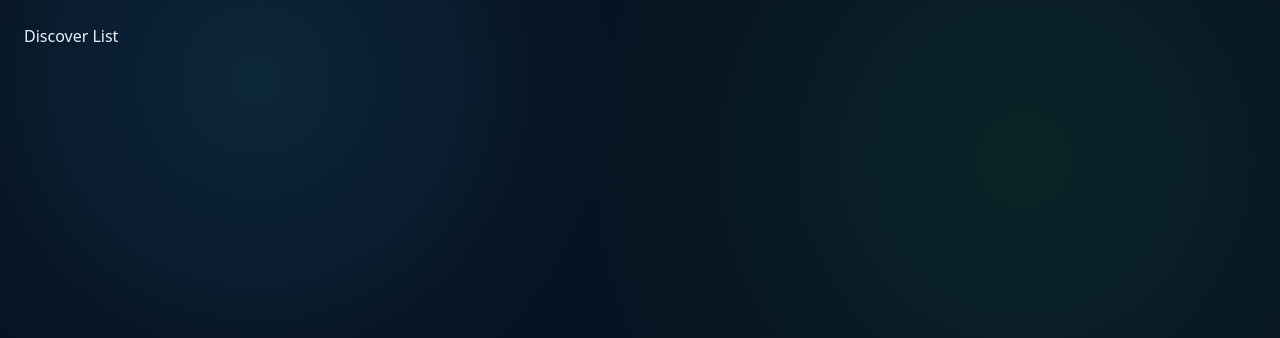
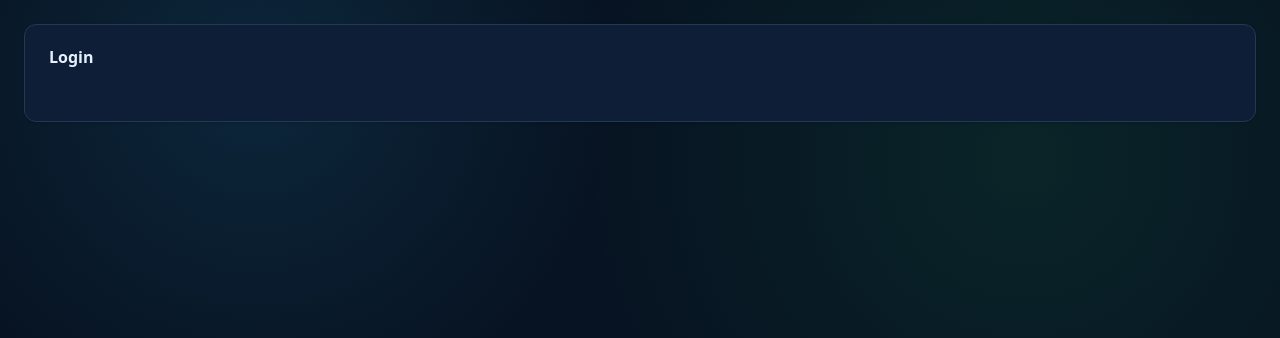
Before and after one commit to not-oleksii/nexty-hub-app, a Next.js app: page / in a window 1280 px wide. Shown: the top 338 px of the page. Built offline with nearby package versions, Linux system fonts and the light colour scheme.

Commit message:
chore(lint): add unused imports rule

```diff
--- a/eslint.config.mjs
+++ b/eslint.config.mjs
@@ -2,6 +2,7 @@ import next from 'eslint-config-next';
 import prettier from 'eslint-config-prettier';
 import react from 'eslint-plugin-react';
 import simpleImportSort from 'eslint-plugin-simple-import-sort';
+import unusedImports from 'eslint-plugin-unused-imports';
 
 const config = [
   ...next,
@@ -10,6 +11,7 @@ const config = [
     plugins: {
       'simple-import-sort': simpleImportSort,
       react,
+      'unused-imports': unusedImports,
     },
     rules: {
       'simple-import-sort/imports': [
@@ -53,6 +55,17 @@ const config = [
           ignoreComments: true,
         },
       ],
+      'unused-imports/no-unused-imports': 'error',
+      'unused-imports/no-unused-imports': 'error',
+      'unused-imports/no-unused-vars': [
+        'warn',
+        {
+          vars: 'all',
+          varsIgnorePattern: '^_',
+          args: 'after-used',
+          argsIgnorePattern: '^_',
+        },
+      ],
     },
   },
 ];
--- a/package.json
+++ b/package.json
@@ -54,6 +54,7 @@
     "eslint-config-prettier": "^10.1.8",
     "eslint-plugin-react": "^7.37.5",
     "eslint-plugin-simple-import-sort": "^12.1.1",
+    "eslint-plugin-unused-imports": "^4.3.0",
     "husky": "^9.1.7",
     "jsdom": "^27.4.0",
     "lint-staged": "^16.2.7",
--- a/src/app/(authorized)/discover-list/[type]/[id]/page.tsx
+++ b/src/app/(authorized)/discover-list/[type]/[id]/page.tsx
@@ -1,5 +1,4 @@
 import { ItemStatus } from '@prisma/client';
-import { PlusIcon } from 'lucide-react';
 
 import { ContentWrapper } from '@/components/layout/content';
 import { Body } from '@/components/typography/body';
@@ -7,7 +6,6 @@ import { Caption1 } from '@/components/typography/caption1';
 import { Title } from '@/components/typography/title';
 import { AlbumImage } from '@/components/ui/album-image';
 import { Badge } from '@/components/ui/badge';
-import { Button } from '@/components/ui/button';
 import { Card, CardContent } from '@/components/ui/card';
 import { DetailsList } from '@/components/ui/details-list';
 import { getDiscoverItemById } from '@/server/api/discover';
--- a/src/app/(authorized)/discover-list/[type]/page.tsx
+++ b/src/app/(authorized)/discover-list/[type]/page.tsx
@@ -1,8 +1,5 @@
-import { ItemType } from '@prisma/client';
-
 import { DiscoverItem } from '@/components/discover-item';
 import { ContentWrapper } from '@/components/layout/content';
-import { Caption1 } from '@/components/typography/caption1';
 import { Header1 } from '@/components/typography/header1';
 import type { DiscoverItemDto } from '@/server/api/discover';
 import { getDiscoverListByType } from '@/server/api/discover';
--- a/src/app/page.tsx
+++ b/src/app/page.tsx
@@ -1,12 +1,15 @@
-import Link from 'next/link';
-
 import { ContentWrapper } from '@/components/layout/content';
-import { ROUTES } from '@/constants/routes';
+import { Card, CardContent, CardHeader, CardTitle } from '@/components/ui/card';
 
 export default function Home() {
   return (
     <ContentWrapper>
-      <Link href={ROUTES.discoverList.root}>Discover List</Link>
+      <Card>
+        <CardHeader>
+          <CardTitle>Login</CardTitle>
+        </CardHeader>
+        <CardContent></CardContent>
+      </Card>
     </ContentWrapper>
   );
 }
--- a/src/components/app-sidebar.tsx
+++ b/src/components/app-sidebar.tsx
@@ -7,12 +7,8 @@ import {
   SidebarContent,
   SidebarFooter,
   SidebarGroup,
-  SidebarGroupAction,
-  SidebarGroupContent,
-  SidebarGroupLabel,
   SidebarHeader,
   SidebarMenu,
-  SidebarMenuAction,
   SidebarMenuButton,
   SidebarMenuItem,
 } from '@/components/ui/sidebar';
--- a/src/components/discover-list-card.tsx
+++ b/src/components/discover-list-card.tsx
@@ -15,7 +15,6 @@ import { DiscoverItemDto } from '@/server/api/discover';
 
 import { Body } from './typography/body';
 import { Header2 } from './typography/header2';
-import { Subtitle2 } from './typography/subtitle2';
 import { Badge } from './ui/badge';
 import { Card, CardFooter, CardHeader } from './ui/card';
 import { Progress } from './ui/progress';
--- a/src/components/ui/details-list.tsx
+++ b/src/components/ui/details-list.tsx
@@ -1,5 +1,4 @@
 import { Body } from '../typography/body';
-import { Label } from '../typography/label';
 import { Subtitle2 } from '../typography/subtitle2';
 
 type DetailsRowProps = {
```
Also changed, not shown: src/components/discover-item.tsx (+0 -10 lines), 1 other file (tests, documents, lock files or other folders).
